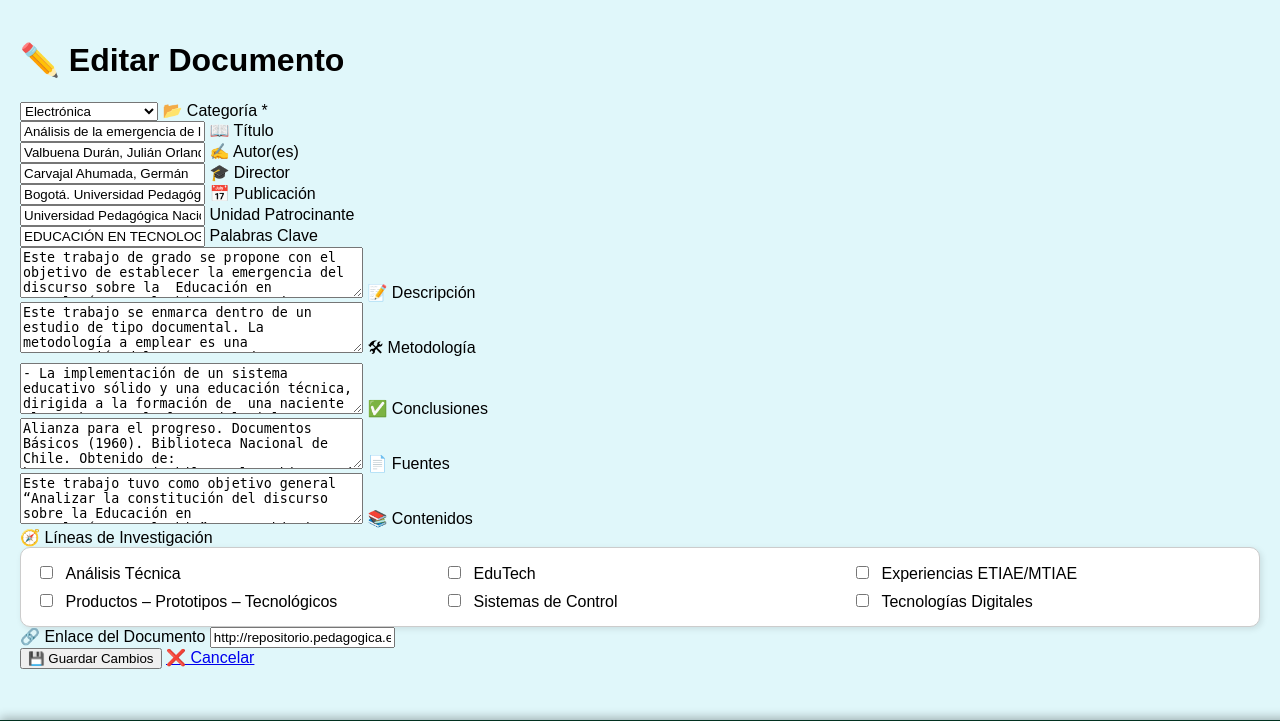
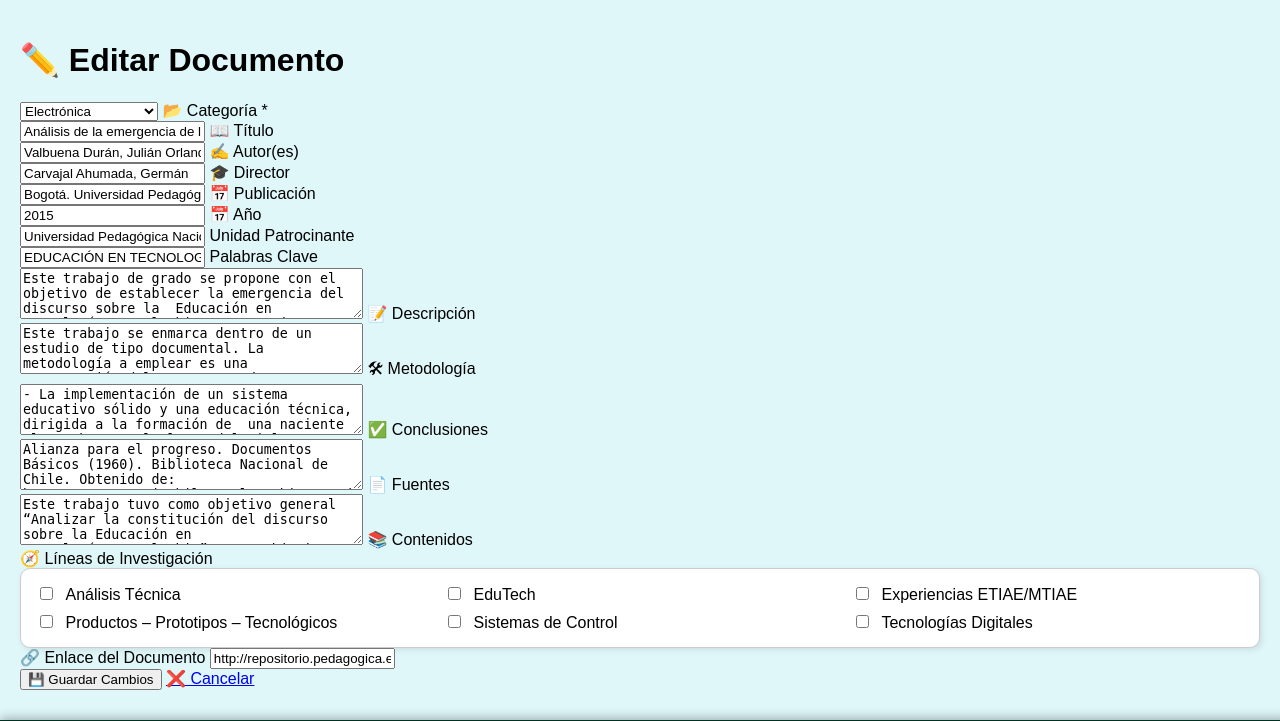
Before and after one commit to DiegoSuarez01/repositorio, a Django app: page /documento/152/editar/ in a window 1280 px wide. Shown: the top 721 px of the page. Run offline with Django 5.2, Linux system fonts and the light colour scheme; data comes from the database, SQL or seed files in the repository; parts of the project's set-up code (start-up, migrations or seed data) failed here and were passed over.

Commit message:
cambios models

```diff
--- a/repositorio/forms.py
+++ b/repositorio/forms.py
@@ -25,7 +25,7 @@ class DocumentoForm(forms.ModelForm):
     )
     class Meta:
         model = Documento
-        fields = ['archivo', 'titulo', 'autor','publicacion', 'unidad_patrocinante' ,'palabras_clave', 'metodologia',
+        fields = ['archivo', 'titulo', 'año', 'autor','publicacion', 'unidad_patrocinante' ,'palabras_clave', 'metodologia',
                   'descripcion', 'fuentes', 'conclusiones','contenidos', 'director', 'enlace', 'categoria','lineas_investigacion']
 
         widgets = {
@@ -41,7 +41,7 @@ class DocumentoForm(forms.ModelForm):
             'conclusiones': forms.Textarea(attrs={'class': 'form-control', 'rows': 3, 'placeholder': 'Conclusiones (opcional)'}),
             'director': forms.TextInput(attrs={'class': 'form-control', 'placeholder': 'Director (opcional)'}),
             'archivo': forms.ClearableFileInput(attrs={'class': 'form-control'}),
-
+            'año' :forms.TextInput(attrs={'class': 'form-control', 'placeholder': 'Año (opcional)'}),
             'enlace': forms.URLInput(attrs={'class': 'form-control', 'placeholder': 'Enlace (opcional)'}),
             'categoria': forms.Select(attrs={'class': 'form-control'}),
             'lineas_investigacion': forms.CheckboxSelectMultiple(),
--- a/repositorio/templates/documento_editar.html
+++ b/repositorio/templates/documento_editar.html
@@ -47,6 +47,10 @@
                     <div class="col-md-6 form-floating mb-3">
                         {{ form.publicacion }}
                         <label for="{{ form.publicacion.id_for_label }}">📅 Publicación</label>
+                    </div>
+                    <div class="col-md-6 form-floating mb-3">
+                        {{ form.año }}
+                        <label for="{{ form.año.id_for_label }}">📅 Año</label>
                     </div>
                     <div class="col-md-6 form-floating mb-3">
                         {{ form.unidad_patrocinante }}
```
